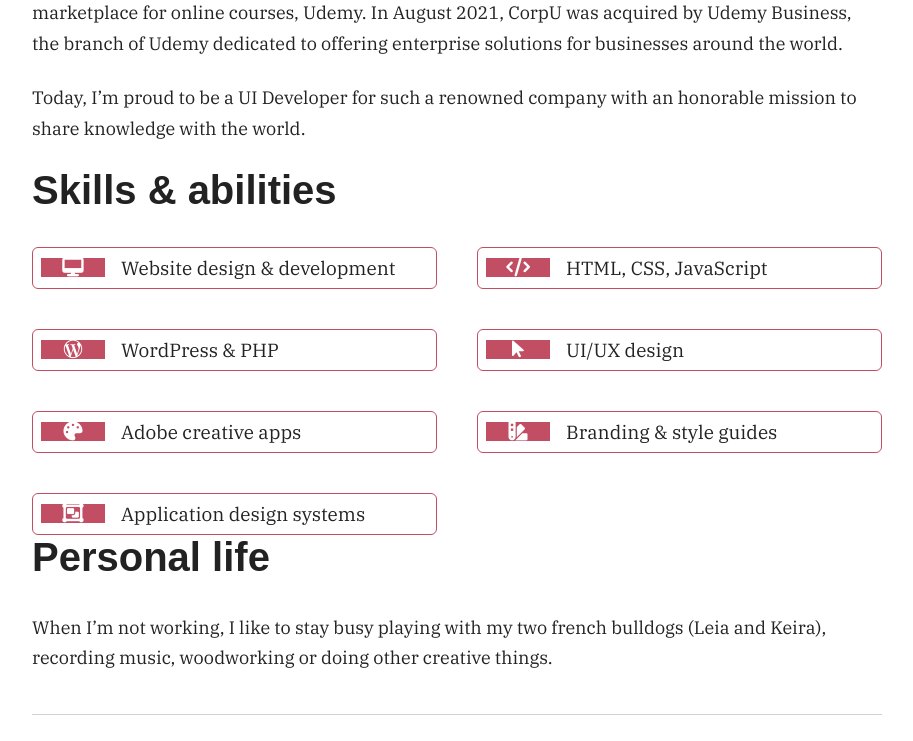
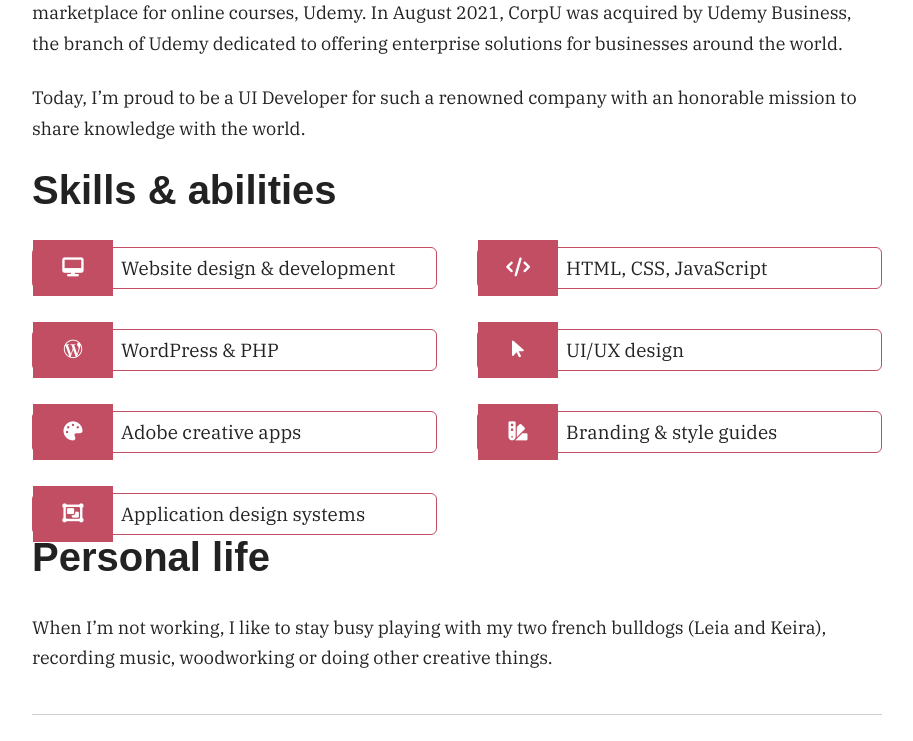
Before and after one commit to tylerwoodcook/linepup_com, a PHP site: page /default.php in a window 1280 px wide. Shown: the part 1435-2176 px from the top of the page, without its empty margins (183-1096 px from the left). Run offline with PHP 8.4, Linux system fonts and the light colour scheme; some libraries are stand-ins or nearby versions; some web fonts are replaced.

Commit message:
Update styles.css

```diff
--- a/assets/styles.css
+++ b/assets/styles.css
@@ -171,10 +171,8 @@ div.section {
 .skill-container {
   display: flex;
   align-items: center;
-  gap: 16px;
   border: 1px solid #C14E63;
   border-radius: 6px;
-  padding: 8px;
 }
 .skill-icon {
   background-color: #C14E63;
@@ -184,9 +182,12 @@ div.section {
   justify-content: center;
   align-items: center;
   width: 64px;
+  height: 100%;
+  padding: 8px;
 }
 .skill-text {
   font-size: 19px;
+  padding: 8px;
   flex: 1;
 }
 .col-3 {
```
